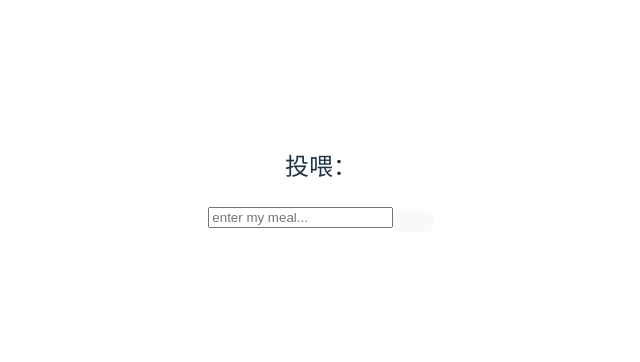
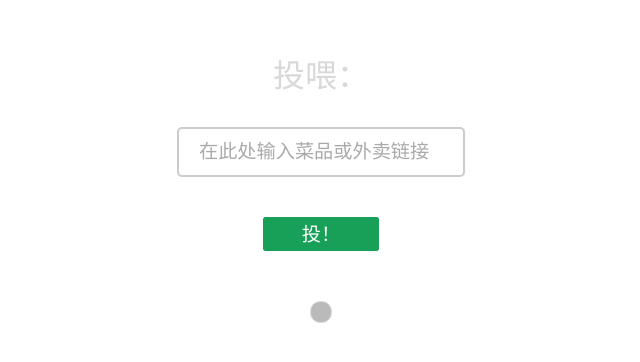
Before and after one commit to 1049731887/MirrorSelf, a Vue app in the folder frontend/: page / in a window 1280 px wide. Shown: the part 220-582 px from the top of the page, without its empty margins (319-959 px from the left). Built offline with nearby package versions, Linux system fonts and the light colour scheme.

Commit message:
更新提交页面

```diff
--- a/frontend/src/App.vue
+++ b/frontend/src/App.vue
@@ -2,7 +2,6 @@
 // import HelloWorld from "./components/HelloWorld.vue";
 // import mmain from "./components/mmain.vue";
 import Submit from "./components/Submit.vue";
-
 </script>
 
 <template>
@@ -16,7 +15,9 @@ import Submit from "./components/Submit.vue";
   </div> -->
   <!-- <HelloWorld msg="Vite + Vue" /> -->
   <!-- <mmain msg="Welcome!" /> -->
-  <Submit msg="投喂：" />
+  <n-message-provider>
+    <Submit msg="投喂：" />
+  </n-message-provider>
 </template>
 
 <style scoped>
--- a/frontend/src/components/Submit.vue
+++ b/frontend/src/components/Submit.vue
@@ -1,15 +1,27 @@
 <script setup>
-import { ref } from "vue";
+import { onMounted, ref } from "vue";
 import { postMeal } from "./api.js";
+import { useMessage } from "naive-ui";
 
 defineProps({
   msg: String,
 });
 
+const message = useMessage();
 const meal = ref("");
 const mealInput = ref("");
 
+onMounted(() => {
+  meal.value = localStorage.getItem("lastMeal") || "";
+});
+
 function submit() {
+  // 非空检测
+  if (mealInput.value.trim() === "") {
+    message.error("饿死我算了，啥都不给我吃");
+    return;
+  }
+
   console.log("Submitted meal:", mealInput.value);
   meal.value = mealInput.value;
   mealInput.value = "";
@@ -17,6 +29,7 @@ function submit() {
 }
 
 async function submitMeal() {
+  let result = ref("");
   try {
     const res = await postMeal(meal.value);
     console.log("Server response:", res);
@@ -24,24 +37,98 @@ async function submitMeal() {
   } catch (err) {
     result.value = "提交失败";
   }
+  if (result.value == "recorded") {
+    console.log("Meal submitted successfully");
+    localStorage.setItem("lastMeal", meal.value);
+    message.success("提交成功！");
+  } else {
+    alert("提交失败，错误信息：" + result.value);
+  }
 }
 </script>
 
 <template>
-  <h2>{{ msg }}</h2>
+  <div class="submit">
+    <h2 id="msg">{{ msg }}</h2>
     <input
       @keyup.enter="submit"
       v-model="mealInput"
       type="text"
-    placeholder="enter my meal..."
+      placeholder="在此处输入菜品或外卖链接"
+      id="mealInput"
+      style="font-family: initial"
     />
-  <button @click="submit" id="submit"></button>
+    <n-button type="primary" @click="submit" id="submitBtn">投！</n-button>
 
     <div class="menu">
-    <!-- <button type="button" @click="count++">count is {{ count }}</button> -->
-    <!-- <span class="meal">菜菜</span> -->
       <span class="meal">{{ meal }}</span>
+    </div>
   </div>
 </template>
 
-<style scoped></style>
+<style scoped>
+.submit {
+  font-size: medium;
+}
+/* 标题样式 */
+h2#msg {
+  text-align: center;
+  font-size: 2em;
+  color: #d8d8d8;
+  margin-top: 20px;
+}
+
+/* 输入框样式 */
+input#mealInput {
+  width: 100%; /* 调整宽度为 100% */
+  max-width: 400px; /* 设置最大宽度，防止过宽 */
+  padding: 12px 20px; /* 增加内边距 */
+  font-size: 1.2em;
+  margin: 20px auto;
+  display: block;
+  border: 2px solid #ccc;
+  border-radius: 5px;
+  outline: none;
+  box-sizing: border-box;
+}
+
+/* 输入框获取焦点时的样式 */
+input#mealInput:focus {
+  border-color: #007bff;
+  box-shadow: 0 0 5px rgba(0, 123, 255, 0.5);
+}
+
+/* placeholder 样式 */
+input#mealInput::placeholder {
+  color: #aaa; /* 设置 placeholder 文字颜色 */
+  font-style: italic; /* 可选：让 placeholder 文字为斜体 */
+}
+
+/* 按钮样式 */
+#submitBtn {
+  margin: 20px auto;
+  font-size: 1.2em;
+  width: 40%;
+}
+
+button#submitBtn:hover {
+  background-color: #0056b3;
+}
+
+/* 菜单样式 */
+.menu {
+  margin-top: 30px;
+  text-align: center;
+}
+
+span.meal {
+  font-size: 1.5em;
+  color: #333;
+  font-weight: bold;
+  padding: 10px;
+  background-color: #bababa;
+  border-radius: 10px;
+  border: 1px solid #ddd;
+  display: inline-block;
+}
+</style>
```
Lines whose indentation alone changed are shown as unchanged.
